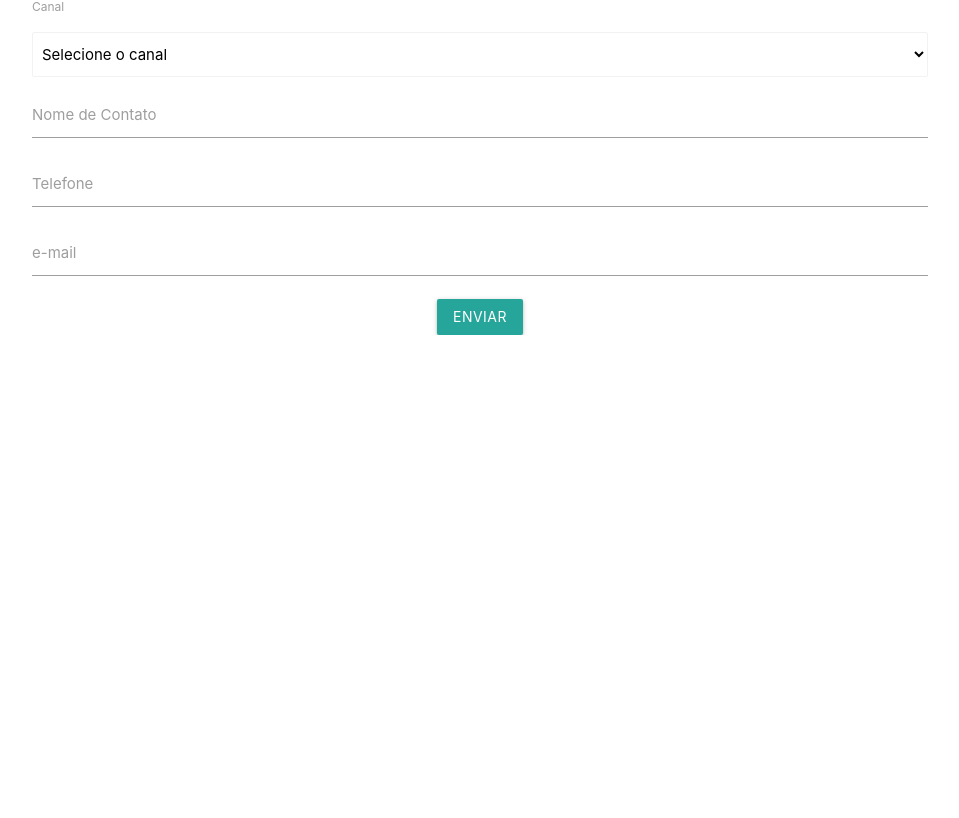
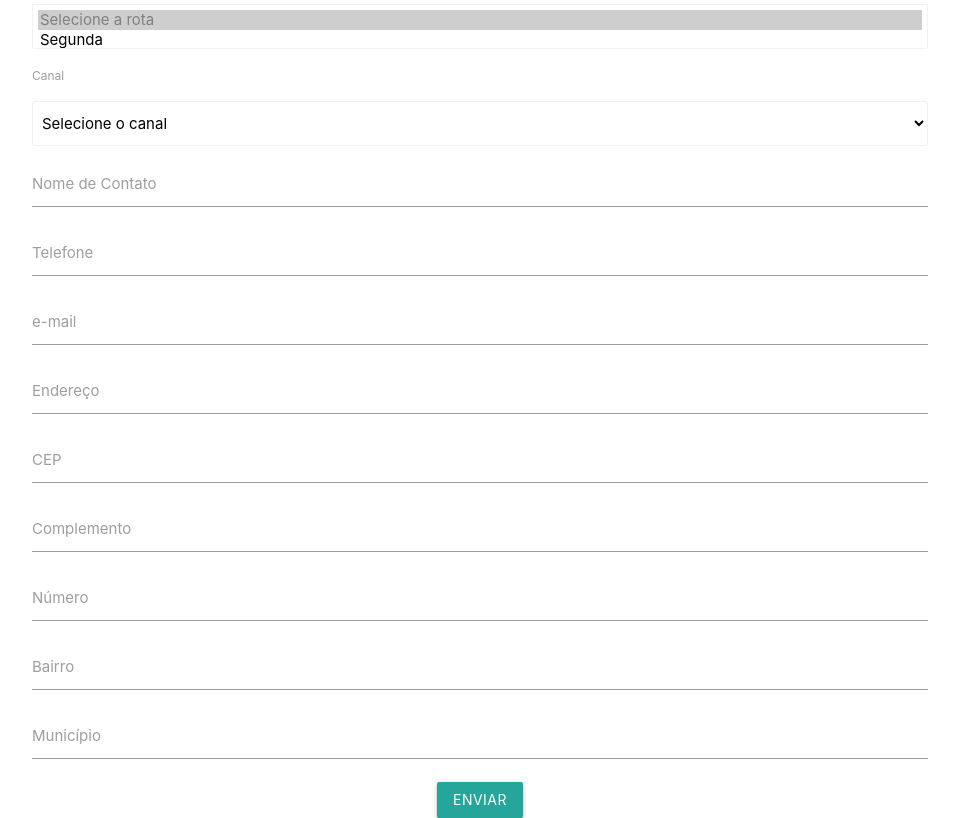
Before and after one commit to avdbkrp/cadastro, a React (Create React App) app: page /register in a window 1280 px wide. Shown: the part 540-1358 px from the top of the page, without its empty margins (160-1119 px from the left). Before the commit the page ends 875 px from the top, so only its background shows below. Built offline with nearby package versions, Linux system fonts and the light colour scheme.

Commit message:
Api puxando todos os dados corretamente

```diff
--- a/src/components/register/NewRegister.js
+++ b/src/components/register/NewRegister.js
@@ -11,6 +11,7 @@ export default class NewRegister extends Component {
     cnpj: '',
     cpf: '',
     codigoCliente: '',
+    razaoSocial: '',
     nomeFantasia: '',
     rota: [],
     canal: '',
@@ -20,6 +21,7 @@ export default class NewRegister extends Component {
     cep: '',
     endereco: '',
     numeroEndereco: '',
+    complemento: '',
     bairro: '',
     cidade: '',
     detalhes: ''
@@ -31,7 +33,16 @@ export default class NewRegister extends Component {
       let dadosCnpj = this.getCnpj(e.target.value)
       dadosCnpj.then((res) => {
         this.setState({
-          nomeFantasia: res.fantasia
+          razaoSocial: res.nome,
+          nomeFantasia: res.fantasia,
+          telefone: res.telefone,
+          email: res.email,
+          endereco: res.logradouro,
+          complemento: res.complemento,
+          numeroEndereco: res.numero,
+          bairro: res.bairro,
+          cidade: res.municipio,
+          cep: res.cep
         })
       })
     } else if (e.target.id === 'rota') {
@@ -99,7 +110,7 @@ export default class NewRegister extends Component {
             <RegisterCPF handleChange={this.handleChange} {...this.state} />
             <div className="center">
               <button className="btn waves-effect waves-light" type="submit" name="action">Enviar</button>
-          </div>
+            </div>
         </form>
       </div>
     )
--- a/src/components/register/Register.js
+++ b/src/components/register/Register.js
@@ -8,6 +8,10 @@ export default function Register(props) {
         <div className="input-field">
           <label htmlFor="cnpj">CNPJ</label>
           <input type="text" id="cnpj" onChange={handleChange} value={props.cnpj} />
+        </div>
+        <div className="input-field">
+          <label htmlFor="razaoSocial">Razão Social</label>
+          <input type="text" id="razaoSocial" onChange={handleChange} value={props.razaoSocial} />
         </div>
         <div className="input-field">
           <label htmlFor="nomeFantasia">Nome Fantasia</label>
@@ -47,7 +51,31 @@ export default function Register(props) {
         </div>
         <div className="input-field">
           <label htmlFor="email">e-mail</label>
-          <input type="text" id="email" onChange={handleChange} value={props.email} />
+          <input type="email" id="email" onChange={handleChange} value={props.email} />
+        </div>
+        <div className="input-field">
+          <label htmlFor="endereco">Endereço</label>
+          <input type="text" id="endereco" onChange={handleChange} value={props.endereco} />
+        </div>
+        <div className="input-field">
+          <label htmlFor="cep">CEP</label>
+          <input type="text" id="cep" onChange={handleChange} value={props.cep} />
+        </div>
+        <div className="input-field">
+          <label htmlFor="complemento">Complemento</label>
+          <input type="text" id="complemento" onChange={handleChange} value={props.complemento} />
+        </div>
+        <div className="input-field">
+          <label htmlFor="numeroEndereco">Número</label>
+          <input type="text" id="numeroEndereco" onChange={handleChange} value={props.numeroEndereco} />
+        </div>
+        <div className="input-field">
+          <label htmlFor="bairro">Bairro</label>
+          <input type="text" id="bairro" onChange={handleChange} value={props.bairro} />
+        </div>
+        <div className="input-field">
+          <label htmlFor="cidade">Município</label>
+          <input type="text" id="cidade" onChange={handleChange} value={props.cidade} />
         </div>
     </div>
   )
```
